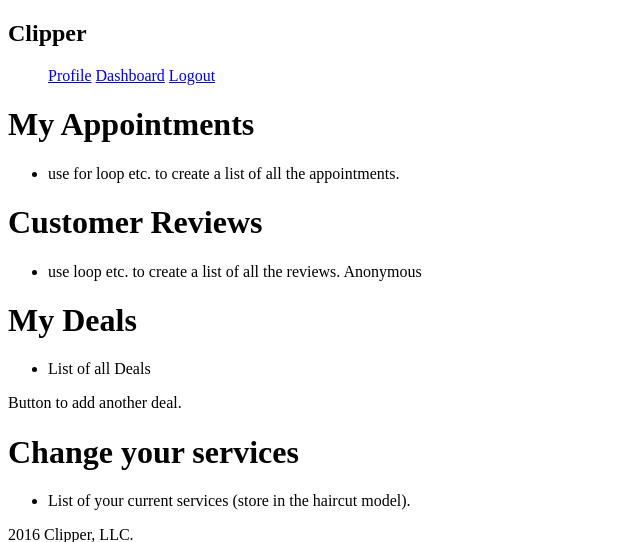
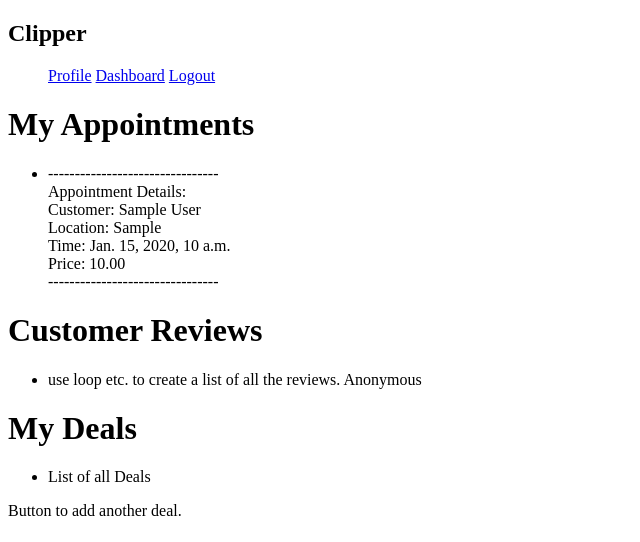
Before and after one commit to eric85254/Clippr, a Django app: page /stylist/dashboard/ in a window 1280 px wide. Shown: the top 542 px of the page, without its empty margins (0-640 px from the left). Run offline with Django 3.2, Linux system fonts and the light colour scheme; a user stored in the database is signed in; tables that the repository leaves empty hold one stand-in row (values such as "Sample post").

```diff
--- a/stylist/views.py
+++ b/stylist/views.py
@@ -1,16 +1,24 @@
 from django.shortcuts import render
+
+from stylist.models import Appointments
 
 
 def profile(request):
-	full_name = request.user.get_full_name()
-	if request.user.profile_picture is not None:
-		stylist = request.user.stylist
-	else:
-		stylist = None
-	return render(request, 'stylist/profile.html',
-				  {'full_name': full_name,
-				   'stylist': stylist})
+    full_name = request.user.get_full_name()
+    if request.user.profile_picture is not None:
+        stylist = request.user
+    else:
+        stylist = None
+    return render(request, 'stylist/profile.html',
+                  {'full_name': full_name,
+                   'stylist': stylist})
 
 
 def dashboard(request):
-	return render(request, 'stylist/dashboard.html', {'full_name': request.user.get_full_name()})
+    if Appointments.objects.filter(stylist=request.user).exists():
+        appointment_list = Appointments.objects.filter(stylist=request.user)
+
+    else:
+        appointment_list = None
+    return render(request, 'stylist/dashboard.html', {'full_name': request.user.get_full_name(),
+                                                      'appointments': appointment_list})
--- a/templates/stylist/dashboard.html
+++ b/templates/stylist/dashboard.html
@@ -5,7 +5,16 @@
         <h1>My Appointments</h1>
         <ul>
             <li>
-                use for loop etc. to create a list of all the appointments.
+                {% for appointment in appointments %}
+                    --------------------------------                    <br>
+                    Appointment Details:                                <br>
+                    Customer: {{ appointment.customer.get_full_name }}  <br>
+                    Location: {{ appointment.location }}                <br>
+                    Time: {{ appointment.date|default_if_none:"" }}     <br>
+                    Price: {{ appointment.price|default_if_none:"" }}   <br>
+
+                    --------------------------------                    <br>
+                {% endfor %}
             </li>
         </ul>
     </div>
```
